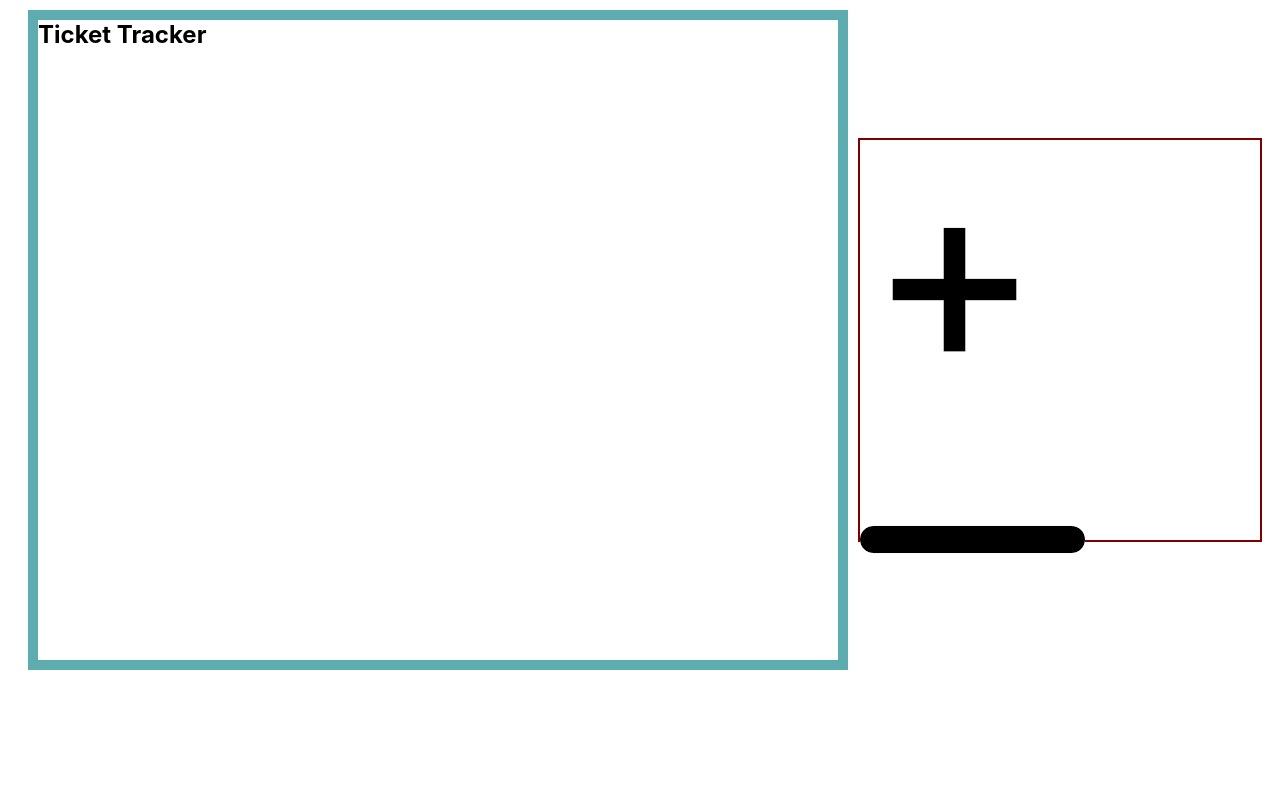
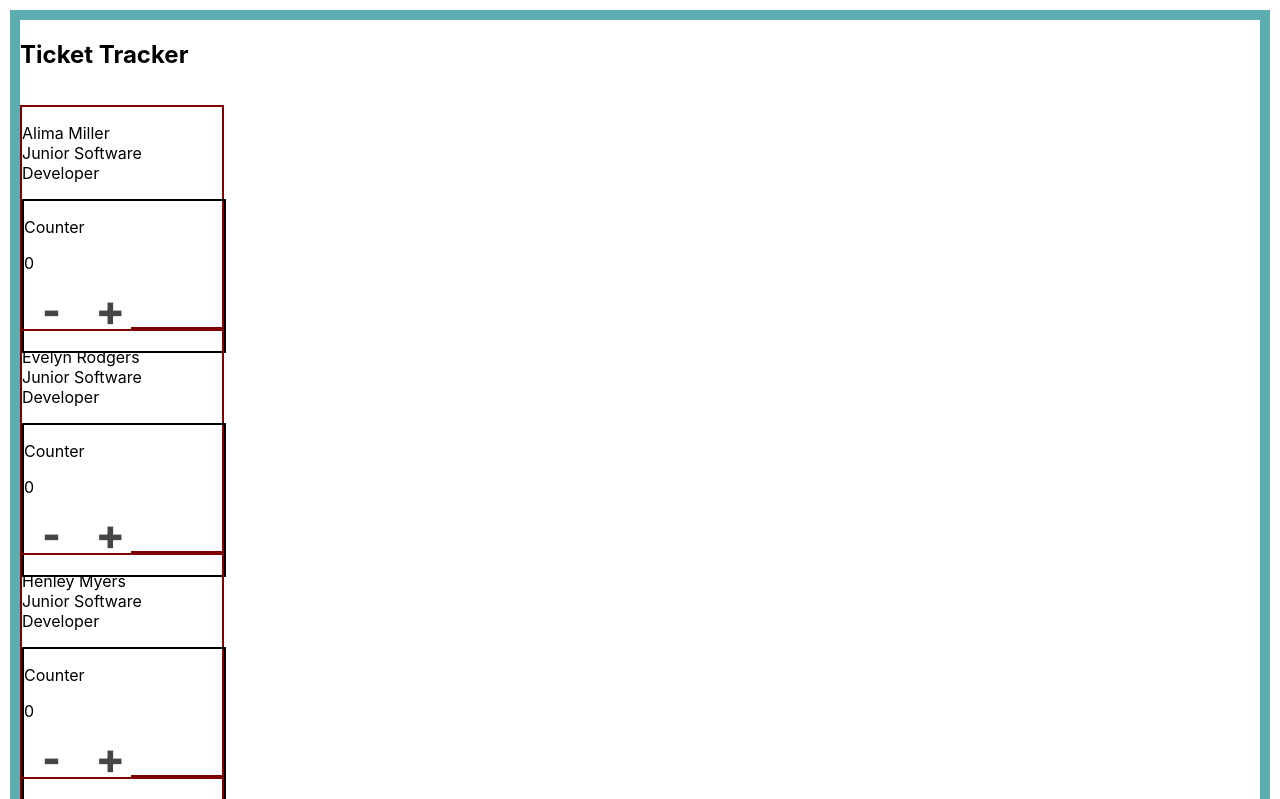
Before and after one commit to BlancheSaturn/ticket-tracker, a React (Create React App) app: page / in a window 1280 px wide. Shown: the top 799 px of the page. Built offline with nearby package versions, Linux system fonts and the light colour scheme.

Commit message:
updated tracker for map

```diff
--- a/src/App.jsx
+++ b/src/App.jsx
@@ -3,14 +3,19 @@ import team from "./data/team";
 import Employee from "./Components/Employee/Employee";
 
 const App = () => {
+  const employeeJSX = team.map((member) => {
+    return <Employee name={member.name} role={member.role} />;
+  });
+
   return (
     <div className="app">
       <section className="tracker">
         <h1 className="tracker__heading">Ticket Tracker</h1>
-        <Employee name={team.name} role={team.role} />
+        <div className="tracker__employee">
+          <p>{employeeJSX}</p>
+        </div>
       </section>
     </div>
   );
 };
-
 export default App;
--- a/src/App.scss
+++ b/src/App.scss
@@ -1,14 +1,16 @@
 @use "./asset/sass/variables" as *;
+
+.app {
+  padding: 0 auto;
+  margin: 10px;
+}
 
 .tracker {
   display: flex;
-  justify-content: center;
-  align-items: center;
+  flex-direction: column;
+  // grid-template-columns: repeat(4, 1fr);
+  // grid-template-rows: max-content;
+  // justify-content: center;
+  // align-items: center;
+  border: 10px solid $color-primary;
 }
-.tracker__heading {
-  border: 10px solid $color-primary;
-  width: 100vh;
-  height: 80vh;
-  padding: 0 auto;
-  margin: 10px;
-}
--- a/src/Components/Employee/Employee.jsx
+++ b/src/Components/Employee/Employee.jsx
@@ -7,30 +7,37 @@ const Employee = ({ name, role }) => {
   const [counter, setCounter] = useState(0);
 
   const handleIncrement = () => {
-    setCounter((count) => count + 1);
+    setCounter(counter + 1);
   };
 
   const handleDecrement = () => {
-    setCounter((count) => count - 1);
+    setCounter(counter - 1);
   };
 
   return (
-    <div className="employee-contents">
-      <p>{name}</p>
-      <p>{role}</p>
+    <section>
+      <div className="employee-content">
+        <p>
+          {name} <br /> {role}{" "}
+        </p>
+        <div className="employee__counter">
+          <p className="count">Counter</p>
+          <p className="count">{counter}</p>
+          <img
+            src={subtraction}
+            alt=""
+            onClick={handleDecrement}
+            className="employee__sub--sign"
+          />
           <img
             src={addition}
             alt=""
             onClick={handleIncrement}
-        className="employee__add"
-      />
-      <img
-        src={subtraction}
-        alt=""
-        onClick={handleDecrement}
-        className="employee__sub"
+            className="employee__add--sign"
           />
         </div>
+      </div>
+    </section>
   );
 };
 
--- a/src/Components/Employee/Employee.scss
+++ b/src/Components/Employee/Employee.scss
@@ -1,16 +1,23 @@
 @use "../../asset/sass/variables" as *;
 
-.employee-contents {
+.employee-content {
   border: 2px solid maroon;
-  height: 50vh;
-  width: 50vh;
+  height: 220px;
+  width: 200px;
+  position: relative;
 
-  &__add {
+  &__add--sign {
     height: 0.01px;
     width: 0.01px;
   }
-  &__sub {
+  &__sub--sign {
     height: 1px;
     width: 1px;
   }
 }
+
+.employee__counter {
+  border: 2px solid black;
+  width: 200px;
+  height: 150px;
+}
```
Also changed, not shown: src/asset/images/addition.png, src/asset/images/subtraction.png. Lines whose indentation alone changed are shown as unchanged.
